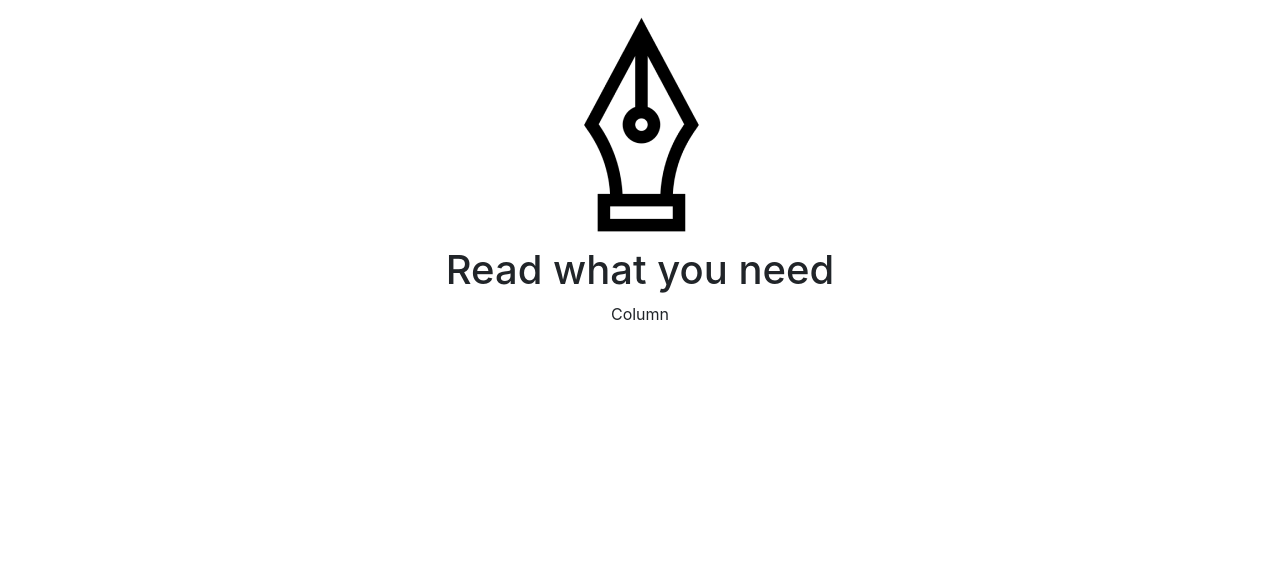
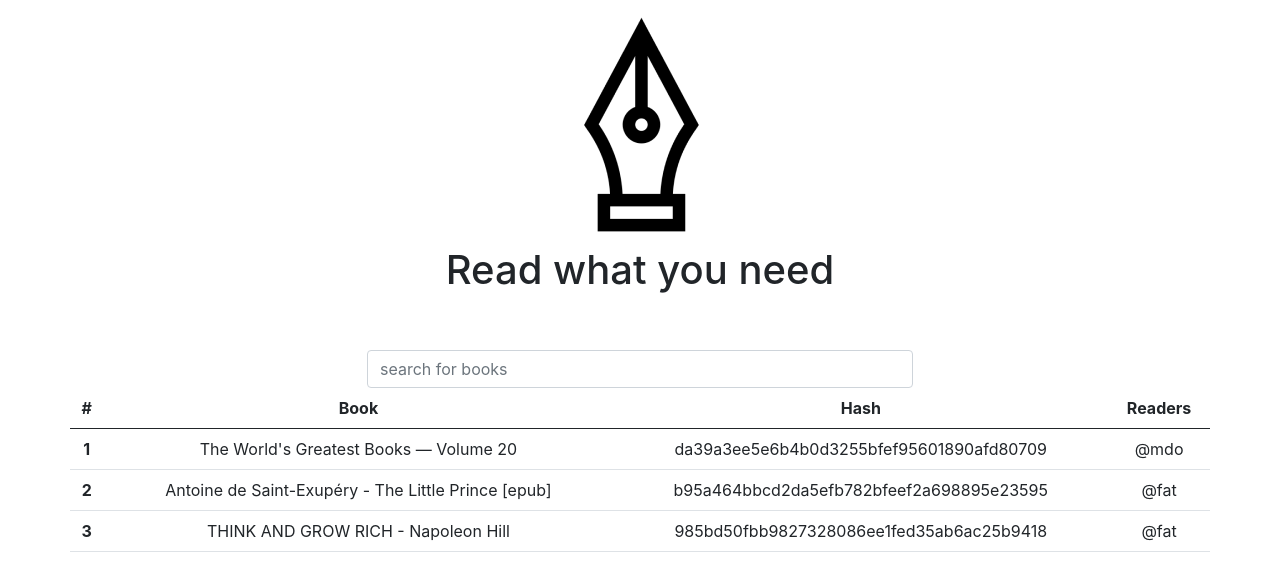
Before and after one commit to read-what-you-need/rn-client, a React (Create React App) app: page / in a window 1280 px wide. Shown: the top 580 px of the page. Built offline with nearby package versions, Linux system fonts and the light colour scheme.

Commit message:
add table with books

```diff
--- a/src/components/App.js
+++ b/src/components/App.js
@@ -1,18 +1,28 @@
 import logo from "./logo.png";
 import "./App.scss";
+
+import LiveReadersTable from "./LiveReadersTable";
 
 function App() {
   return (
     <div className="App">
-      <header className="App-header">
+
         <img src={logo} alt="logo" />
         <h1>Read what you need</h1>
-      </header>
-      <div class="container">
-        <div class="row">
-          <div class="col"></div>
-          <div class="col">Column</div>
-          <div class="col"></div>
+
+      <div className="container">
+        <div className="row">
+
+          <div className="col-sm-12 col-md-6 mx-auto mt-5">
+            <input
+              className="form-control"
+              type="text"
+              placeholder="search for books"
+              aria-label="default input example"
+            />
+          </div>
+
+          <LiveReadersTable />
         </div>
       </div>
     </div>
--- a/src/components/App.scss
+++ b/src/components/App.scss
@@ -1,8 +1,3 @@
 .App {
   text-align: center;
 }
-
-
-.App-header {
-  min-height: 20vh;
-}
--- /dev/null
+++ b/src/components/LiveReadersTable.js
@@ -0,0 +1,38 @@
+import React from "react";
+
+const liveReadersTable = () => {
+  return (
+    <table className="table table-hover">
+      <thead>
+        <tr>
+          <th scope="col">#</th>
+          <th scope="col">Book</th>
+          <th scope="col">Hash</th>
+          <th scope="col">Readers</th>
+        </tr>
+      </thead>
+      <tbody>
+        <tr>
+          <th scope="row">1</th>
+          <td>The World's Greatest Books — Volume 20 </td>
+          <td>da39a3ee5e6b4b0d3255bfef95601890afd80709</td>
+          <td>@mdo</td>
+        </tr>
+        <tr>
+          <th scope="row">2</th>
+          <td>Antoine de Saint-Exupéry - The Little Prince [epub]</td>
+          <td>b95a464bbcd2da5efb782bfeef2a698895e23595</td>
+          <td>@fat</td>
+        </tr>
+        <tr>
+          <th scope="row">3</th>
+          <td>THINK AND GROW RICH - Napoleon Hill</td>
+          <td>985bd50fbb9827328086ee1fed35ab6ac25b9418</td>
+          <td>@fat</td>
+        </tr>
+      </tbody>
+    </table>
+  );
+};
+
+export default liveReadersTable;
```
